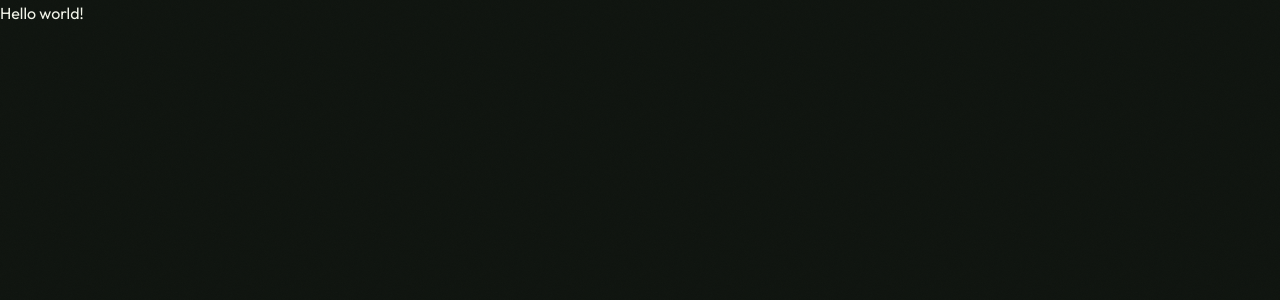
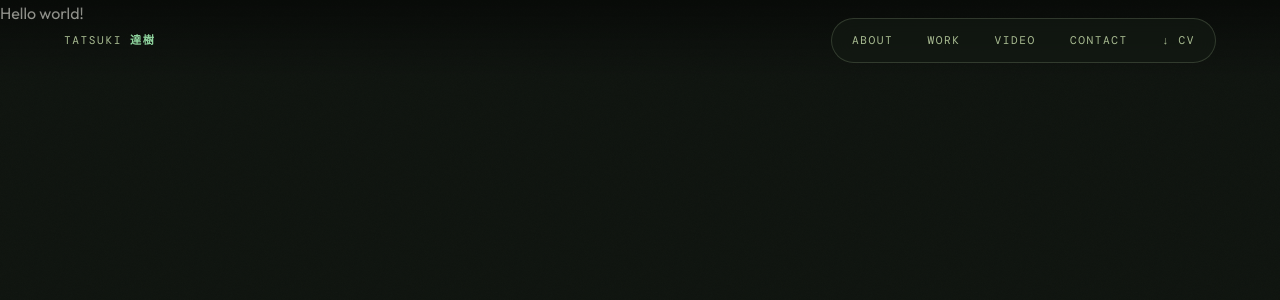
Before and after one commit to jak3rpham/jak3rpham.github.io, a Next.js app: page / in a window 1280 px wide. Shown: the top 300 px of the page. Built offline with nearby package versions, Linux system fonts and the light colour scheme.

Commit message:
Add Nav with scroll-spy pill indicator and magnetic hover

```diff
--- a/app/layout.tsx
+++ b/app/layout.tsx
@@ -1,6 +1,7 @@
 import type { Metadata } from "next";
 import { Outfit, Noto_Serif_JP, DM_Mono } from "next/font/google";
 import { GrainOverlay } from "@/components/GrainOverlay";
+import { Nav } from "@/components/Nav";
 import "./globals.css";
 
 const outfit = Outfit({ subsets: ["latin"], weight: ["300", "400", "500", "600", "700", "800"], variable: "--font-outfit" });
@@ -18,6 +19,7 @@ export default function RootLayout({ children }: { children: React.ReactNode })
     <html lang="en" className={`${outfit.variable} ${notoSerifJP.variable} ${dmMono.variable}`}>
       <body>
         <GrainOverlay />
+        <Nav />
         {children}
       </body>
     </html>
--- /dev/null
+++ b/components/Nav.tsx
@@ -0,0 +1,71 @@
+"use client";
+import { useEffect, useState } from "react";
+import { motion } from "framer-motion";
+import { useMagnetic } from "@/lib/useMagnetic";
+import { useMediaQuery } from "@/lib/useMediaQuery";
+
+const SECTIONS = ["about", "terra", "contact"] as const;
+type SectionId = (typeof SECTIONS)[number];
+
+function PillLink({ id, label, active }: { id: SectionId; label: string; active: boolean }) {
+  const hoverCapable = useMediaQuery("(hover: hover) and (pointer: fine)");
+  const magnetic = useMagnetic<HTMLAnchorElement>(0.3);
+  return (
+    <motion.a
+      href={`#${id}`}
+      ref={magnetic.ref}
+      onMouseMove={hoverCapable ? magnetic.onMouseMove : undefined}
+      onMouseLeave={hoverCapable ? magnetic.onMouseLeave : undefined}
+      style={hoverCapable ? magnetic.style : undefined}
+      className={`relative z-[2] whitespace-nowrap rounded-full px-4 py-2 text-[0.7rem] transition-colors ${
+        active ? "text-ink" : "text-sand hover:text-cream"
+      }`}
+    >
+      {active && (
+        <motion.span
+          layoutId="pill-indicator"
+          className="absolute inset-0 -z-10 rounded-full bg-forest"
+          transition={{ type: "spring", stiffness: 300, damping: 30 }}
+        />
+      )}
+      {label}
+    </motion.a>
+  );
+}
+
+export function Nav() {
+  const [active, setActive] = useState<SectionId | null>(null);
+
+  useEffect(() => {
+    const targets = SECTIONS.map((id) => document.getElementById(id)).filter((el): el is HTMLElement => Boolean(el));
+    const observer = new IntersectionObserver(
+      (entries) => {
+        entries.forEach((entry) => {
+          if (entry.isIntersecting) setActive(entry.target.id as SectionId);
+        });
+      },
+      { rootMargin: "-40% 0px -55% 0px" }
+    );
+    targets.forEach((t) => observer.observe(t));
+    return () => observer.disconnect();
+  }, []);
+
+  return (
+    <nav className="fixed inset-x-0 top-0 z-[100] flex items-center justify-between bg-gradient-to-b from-black/50 to-transparent px-[var(--pad)] py-[1.1rem] font-mono text-[0.7rem] uppercase tracking-[0.14em] text-sand">
+      <a href="#hero" className="flex items-center gap-2 text-cream">
+        Tatsuki <b className="font-serif-jp text-forest">達樹</b>
+      </a>
+      <div className="relative hidden gap-0.5 rounded-full border border-panel-border bg-panel p-1 backdrop-blur-md sm:flex">
+        <PillLink id="about" label="About" active={active === "about"} />
+        <PillLink id="terra" label="Work" active={active === "terra"} />
+        <a href="/video.html" className="relative z-[2] rounded-full px-4 py-2 text-sand hover:text-cream">
+          Video
+        </a>
+        <PillLink id="contact" label="Contact" active={active === "contact"} />
+        <a href="/CV.pdf" className="relative z-[2] rounded-full px-4 py-2 text-sand hover:text-cream">
+          ↓ CV
+        </a>
+      </div>
+    </nav>
+  );
+}
```
